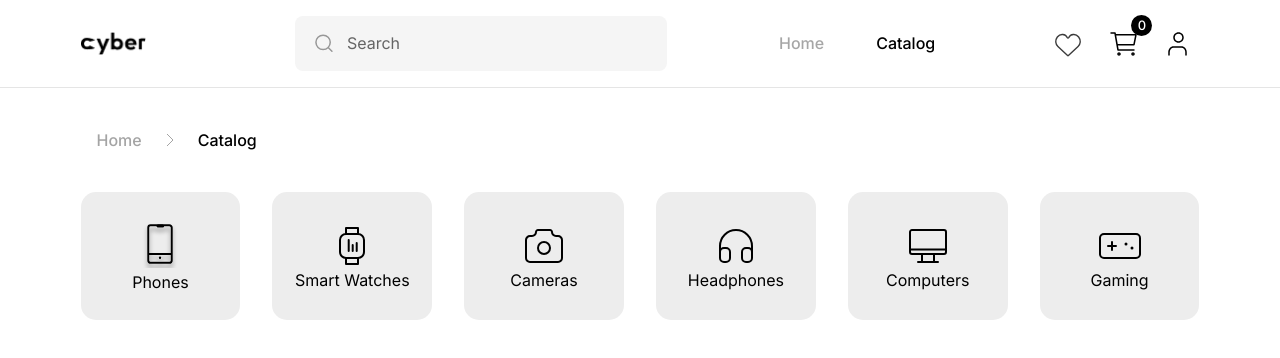
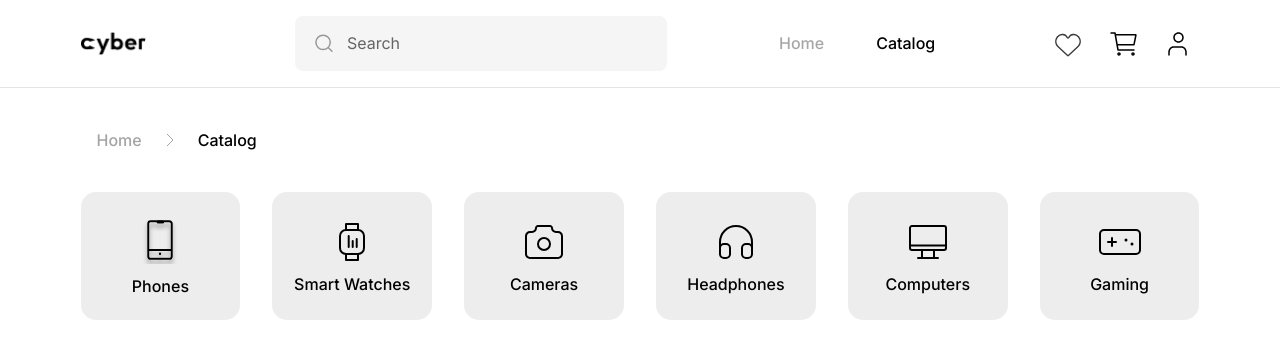
Before and after one commit to LukaKobaidze/cyber-shop, a Next.js app: page /catalog in a window 1280 px wide. Shown: the top 358 px of the page. Built offline with nearby package versions, Linux system fonts and the light colour scheme.

Commit message:
Updated categories styles

```diff
--- a/src/components/Categories/Categories.module.scss
+++ b/src/components/Categories/Categories.module.scss
@@ -11,6 +11,8 @@
   justify-content: center;
   flex-direction: column;
   border: 1px solid transparent;
+  text-align: center;
+  font-weight: 500;
   transition: border-color 125ms;
 
   &:hover {
@@ -20,4 +22,12 @@
   &:not(:last-child) {
     margin-right: 32px;
   }
+
+  &Icon {
+    width: 48px;
+  }
+
+  &Name {
+    margin-top: 0.5em;
+  }
 }
--- a/src/components/Header/Header.tsx
+++ b/src/components/Header/Header.tsx
@@ -23,6 +23,8 @@ export default function Header(props: Props) {
 
   const products = useCartStore((state) => state.products);
 
+  const cartSize = Object.keys(products).length;
+
   return (
     <header className={styles.header}>
       <div className={`contentWrapper ${styles.contentWrapper}`}>
@@ -37,7 +39,7 @@ export default function Header(props: Props) {
               href="/wishlist"
               aria-label="wishlist"
               className={styles.lastGroupItem}
-              >
+            >
               {pathname === "/wishlist" ? (
                 <IconWishlistFilled className={styles.lastGroupItemIcon} />
               ) : (
@@ -50,8 +52,10 @@ export default function Header(props: Props) {
               href="/cart"
               aria-label="Cart"
               className={styles.lastGroupItem}
-              >
-                <span className={styles.lastGroupItemCounter}>{Object.keys(products).length}</span>
+            >
+              {!!cartSize && (
+                <span className={styles.lastGroupItemCounter}>{cartSize}</span>
+              )}
               {pathname === "/cart" ? (
                 <IconCartFilled className={styles.lastGroupItemIcon} />
               ) : (
@@ -64,7 +68,7 @@ export default function Header(props: Props) {
               href="/create-account"
               aria-label="Sign In"
               className={styles.lastGroupItem}
-              >
+            >
               <IconUser className={styles.lastGroupItemIcon} />
             </Link>
           </Tooltip>
```
